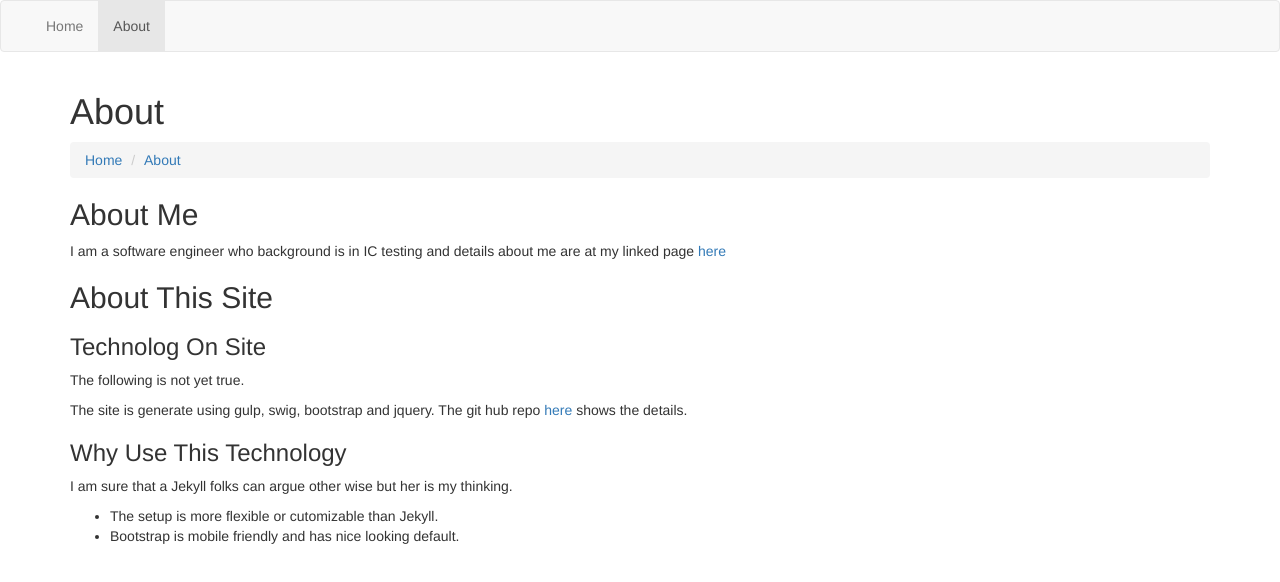
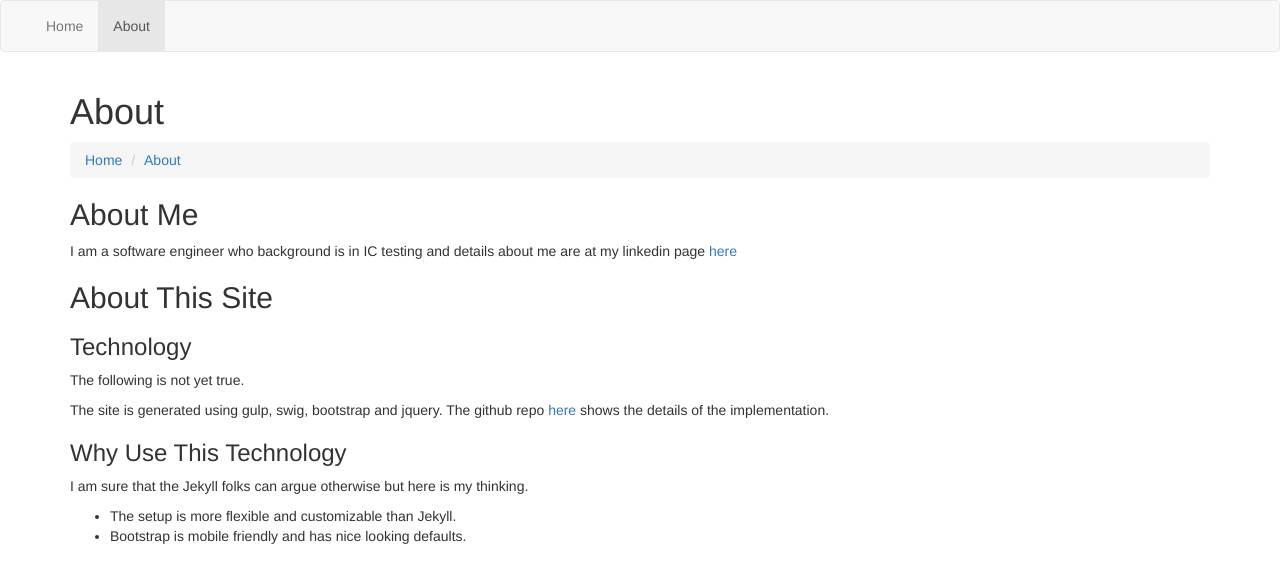
Before and after one commit to carltonj2000/carltonj2000.github.io, a plain HTML site: page about.html in a window 1280 px wide. Drawn offline with nearby package versions, Linux system fonts and the light colour scheme.

Commit message:
spelling and grammer fix

```diff
--- a/about.html
+++ b/about.html
@@ -46,21 +46,21 @@
 			<h2>About Me</h2>
 			<p>
 				I am a software engineer who background is in IC testing and
-				details about me are at my linked page
+				details about me are at my linkedin page
 				<a href="https://www.linkedin.com/in/carltoncjoseph">here</a></li>
 			</p>
 			<h2>About This Site</h2>
-			<h3>Technolog On Site</h3>
+			<h3>Technology</h3>
 			<p>The following is not yet true.</p>
 			<p>
-				The site is generate using gulp, swig, bootstrap and jquery.
-				The git hub repo <a href="#">here</a> shows the details.
+				The site is generated using gulp, swig, bootstrap and jquery.
+				The github repo <a href="#">here</a> shows the details of the implementation.
 			</p>
 			<h3>Why Use This Technology</h3>
-			<p>I am sure that a Jekyll folks can argue other wise but her is my thinking.</p>
+			<p>I am sure that the Jekyll folks can argue otherwise but here is my thinking.</p>
 				<ul>
-					<li>The setup is more flexible or cutomizable than Jekyll.</li>
-					<li>Bootstrap is mobile friendly and has nice looking default.</li>
+					<li>The setup is more flexible and customizable than Jekyll.</li>
+					<li>Bootstrap is mobile friendly and has nice looking defaults.</li>
 				</ul>
 		</div>
 
```
